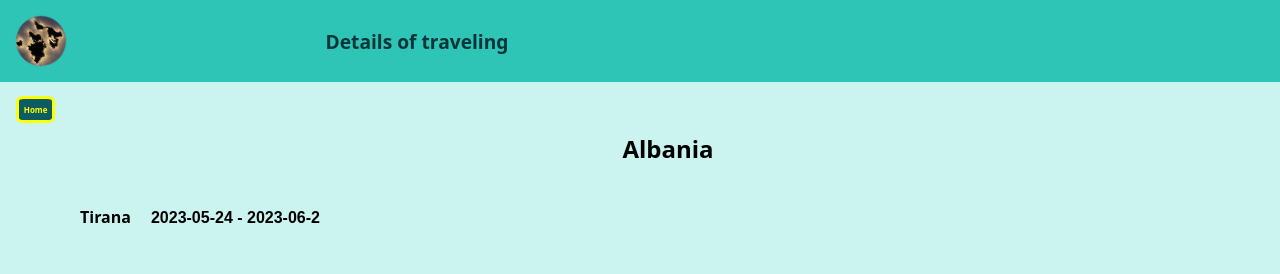
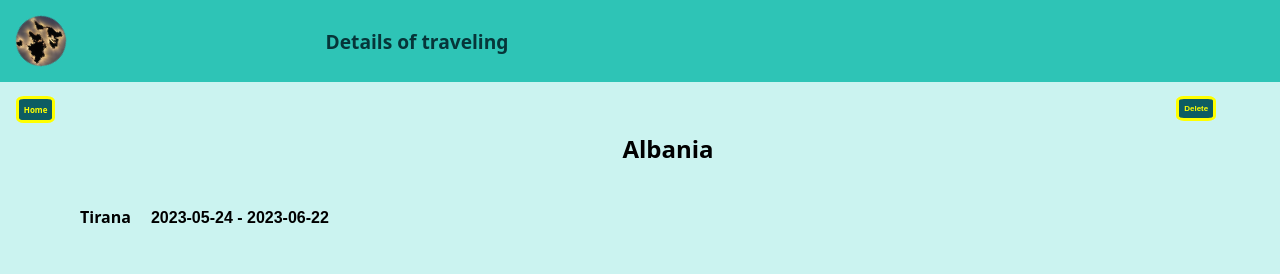
Before and after one commit to Nika1301/capstone-project, a Next.js app: page /DetailsTrip/0b45e1d4-872a-4707-b83c-6e6de489388a in a window 1280 px wide. Shown: the top 274 px of the page. Built offline with nearby package versions, Linux system fonts and the light colour scheme.

Commit message:
added some styles

```diff
--- a/pages/DetailsTrip/[city]/index.js
+++ b/pages/DetailsTrip/[city]/index.js
@@ -1,5 +1,6 @@
 import { useRouter } from "next/router";
 import { v4 as uuidv4 } from "uuid";
+import { useState } from "react";
 import {
   StyledList,
   StyledDiv,
@@ -10,14 +11,18 @@ import {
   StyledLink,
   StyledTotalPrice,
   StyledUl,
+  StyledButtonDelete,
+  StyledPopup,
 } from "../../../src/components/StyledTripDetails";
 import Header from "@/src/components/Header/Header";
 import { useAppStore } from "@/lib/store";
 
 export default function DetailsOfTrip() {
+  const [showConfirmPopup, setShowConfirmPopup] = useState(false);
   const router = useRouter();
   const cityName = router.query.city;
-  const { countries } = useAppStore();
+  const { countries, deleteCity } = useAppStore();
+
   const country = countries.find((country) =>
     country.cities.find((city) => city.id === cityName)
   );
@@ -27,6 +32,18 @@ export default function DetailsOfTrip() {
   if (!city) {
     return <h2>City not found</h2>;
   }
+  const handleDeleteClick = () => {
+    deleteCity(city.id);
+    router.push("/");
+  };
+  const handleConfirmDeleteClick = () => {
+    setShowConfirmPopup(false);
+    handleDeleteClick();
+  };
+
+  const handleCancelDeleteClick = () => {
+    setShowConfirmPopup(false);
+  };
 
   const totalHotelPrice = city.hotels.map((hotel) => hotel.hotelPrice);
   const totalPriceOfHotels = totalHotelPrice.reduce(
@@ -52,6 +69,16 @@ export default function DetailsOfTrip() {
     <>
       <Header title="Details of traveling" />
       <StyledLink href="/"> Home</StyledLink>
+      <StyledButtonDelete onClick={() => setShowConfirmPopup(true)}>
+        Delete
+      </StyledButtonDelete>
+      {showConfirmPopup && (
+        <StyledPopup>
+          <p>Are you sure you want to delete this city?</p>
+          <button onClick={handleConfirmDeleteClick}>YES</button>
+          <button onClick={handleCancelDeleteClick}>NO</button>
+        </StyledPopup>
+      )}
       <StyledSection>
         <StyledCountry>{country.country}</StyledCountry>
         <StyledH4>
--- a/pages/index.js
+++ b/pages/index.js
@@ -84,6 +84,7 @@ export default function Countries() {
           })}
         </ul>
       </StyledSection>
+
       <StyledLink href="/CreateCity">
         Create
         <br />
--- a/src/components/CityCreateForm/CityCreateForm.js
+++ b/src/components/CityCreateForm/CityCreateForm.js
@@ -41,7 +41,6 @@ export default function Form() {
     const data = Object.fromEntries(new FormData(event.target));
     addCity({ ...data, hotels: hotels, places: places, food: food });
     event.target.reset();
-    console.log(data);
     router.push("/");
   }
 
@@ -58,6 +57,7 @@ export default function Form() {
       })
     );
   }
+
   function handlePlaceClick() {
     setPlaces([...places, { id: uuidv4(), place: "", placePrice: "" }]);
   }
@@ -149,6 +149,7 @@ export default function Form() {
           <StyledButton type="button" onClick={handlePlaceClick}>
             Add
           </StyledButton>
+
         </StyledSection>
 
         <StyledSection>
--- a/src/components/Food/index.js
+++ b/src/components/Food/index.js
@@ -2,13 +2,13 @@ import {
   StyledInput,
   StyledLabel,
   StyledInputSmall,
-  StyledDiv
+  StyledDiv,
 } from "../CityCreateForm/StyledCityCreate";
 import { useState } from "react";
 
 export default function CreateFood({ food, handleFoodChange }) {
   const [foodName, setFoodName] = useState("");
-  const [foodPrice, setFoodPrice] = useState(0);
+  const [foodPrice, setFoodPrice] = useState(food.foodPrice || 0);
   function handleChange(event) {
     setFoodName(event.target.value);
     handleFoodChange({
@@ -27,6 +27,7 @@ export default function CreateFood({ food, handleFoodChange }) {
           type="text"
           placeholder="...add food"
           onChange={handleChange}
+          defaultValue={food.foodName}
         />
       </div>
       <div>
@@ -44,6 +45,7 @@ export default function CreateFood({ food, handleFoodChange }) {
               foodPrice: parseInt(event.target.value),
             });
           }}
+          defaultValue={food.foodPrice}
         />
       </div>
     </StyledDiv>
--- a/src/components/StyledTripDetails.js
+++ b/src/components/StyledTripDetails.js
@@ -134,3 +134,61 @@ export const StyledEditLink = styled(Link)`
     transform: scale(0.95);
   }
 `;
+export const StyledButtonDelete = styled.button`
+  position: fixed;
+  color: yellow;
+  background-color: #0d5c63;
+  font-weight: bold;
+  border: solid;
+  border-color: yellow;
+  border-radius: 20%;
+  font-size: 0.5em;
+  padding: 0.3rem;
+  top: 6rem;
+  right: 4rem;
+  text-decoration: none;
+  text-align: center;
+  &:hover {
+    color: #0d5c63;
+    background-color: yellow;
+    border: solid;
+    border-color: #0d5c63;
+  }
+  &:active {
+    transform: scale(0.95);
+  }
+`;
+
+export const StyledPopup = styled.div`
+  height: 400px;
+  width: 600px;
+  background-color: #2ec4b6;
+  text-align: center;
+  position: fixed;
+  top: 50%;
+  left: 50%;
+  transform: translate(-50%, -50%);
+  align-items: center;
+
+  p {
+    font-size: 1.5em;
+    margin-top: 3rem;
+    padding: 2rem;
+  }
+
+  button {
+    font-size: 1.2em;
+    margin: 0 2rem ;
+    color: green;
+    padding: 1rem;
+  }
+
+  button:last-child {
+    color: red;
+  }
+
+  @media (max-width: 414px) {
+    height: 40%;
+    width: 80%;
+  }
+`;
--- a/styles.js
+++ b/styles.js
@@ -10,7 +10,5 @@ export default createGlobalStyle`
     margin: 0;
     font-family: system-ui;
     background-color: #cbf3f0;
-    height: 100%;
-    overflow-x: hidden;
   }
 `;
```
Also changed, not shown: lib/db.js.
